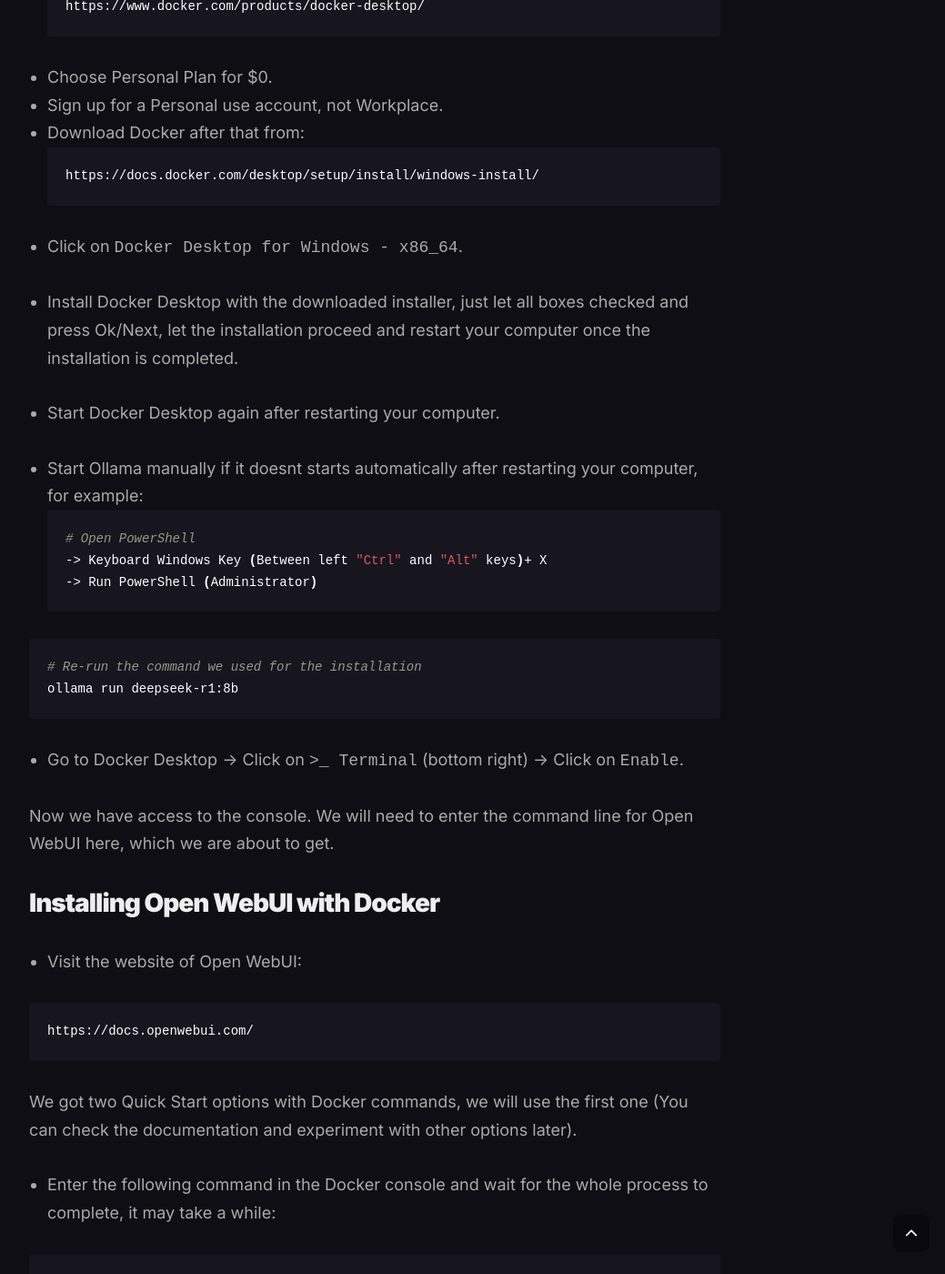
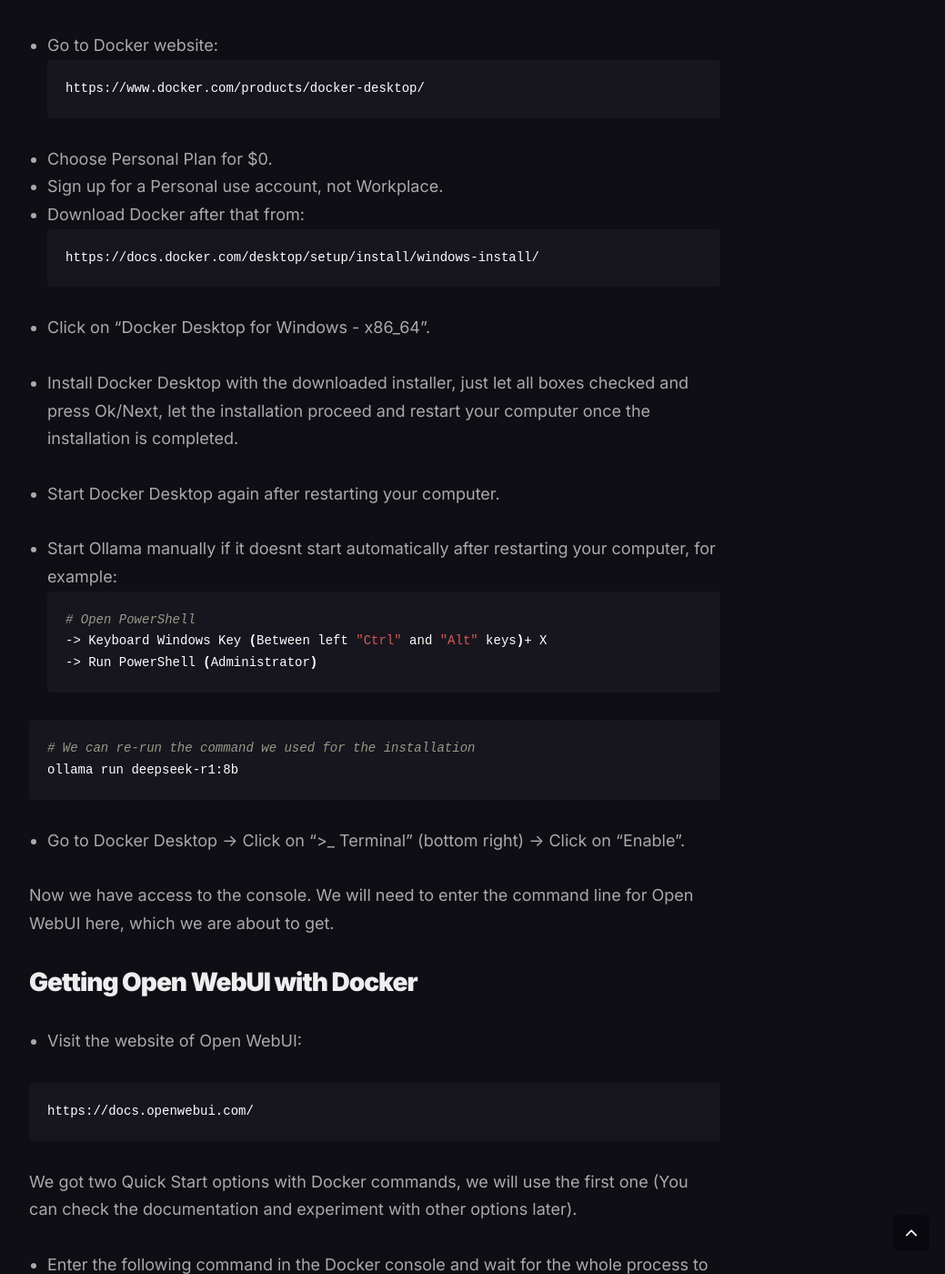
Before and after one commit to Vorkharium/vorkharium.github.io, a Jekyll site: the page built from _posts/2025-28-01-Deepseek-R1-with-Docker-and-Open-WebUI.md, in a window 1280 px wide and 1400 px high, scrolled down 2443 px. Shown: the whole window at 91% size, without its empty margins (228-1267 px from the left). Built offline with Jekyll 4.4.1, drawn with Linux system fonts in a browser that asks for light colours; some of the changed text lies outside the part shown.

Commit message:
Update 2025-28-01-Deepseek-R1-with-Docker-and-Open-WebUI.md

````diff
--- a/_posts/2025-28-01-Deepseek-R1-with-Docker-and-Open-WebUI.md
+++ b/_posts/2025-28-01-Deepseek-R1-with-Docker-and-Open-WebUI.md
@@ -12,7 +12,7 @@
 - Go to Ollama: https://ollama.com
 - Download the version for Windows (Or any other OS you are using): https://ollama.com/download
 - Open and install Ollama. A PowerShell window will appear once the process is completed.
-- Now can use PowerShell to install and run AI models using commands on PowerShell. For example, we can install Deepseek R1 (8b) with the following command:
+- Now we can use PowerShell to install and run AI models using commands on PowerShell. For example, we can install Deepseek R1 (8b) with the following command:
 ```shell
 ollama run deepseek-r1:8b
 ```
@@ -38,6 +38,7 @@
 | --------------- | -------------------- |
 | Llama 3.3 (70B) | ollama run llama3.3  |
 | Phi4 (14B)      | ollama run phi4      |
+
 ## Installing Docker
 We will use Docker and Open WebUI to simulate the web interface and make it look like Ch4tGPT following these steps:
 - Go to Docker website:
@@ -51,13 +52,13 @@
 https://docs.docker.com/desktop/setup/install/windows-install/
 ```
 
-- Click on `Docker Desktop for Windows - x86_64`.
+- Click on "Docker Desktop for Windows - x86_64".
 
 - Install Docker Desktop with the downloaded installer, just let all boxes checked and press Ok/Next, let the installation proceed and restart your computer once the installation is completed.
 
 - Start Docker Desktop again after restarting your computer.
 
-- Start Ollama manually if it doesnt starts automatically after restarting your computer, for example:
+- Start Ollama manually if it doesnt start automatically after restarting your computer, for example:
 ```shell
 # Open PowerShell
 -> Keyboard Windows Key (Between left "Ctrl" and "Alt" keys)+ X
@@ -65,15 +66,15 @@
 ```
 
 ```shell
-# Re-run the command we used for the installation
+# We can re-run the command we used for the installation
 ollama run deepseek-r1:8b
 ```
 
-- Go to Docker Desktop -> Click on `>_ Terminal` (bottom right) -> Click on `Enable`.
+- Go to Docker Desktop -> Click on ">_ Terminal" (bottom right) -> Click on "Enable".
 
 Now we have access to the console. We will need to enter the command line for Open WebUI here, which we are about to get.
 
-## Installing Open WebUI with Docker
+## Getting Open WebUI with Docker
 - Visit the website of Open WebUI:
 
 ```shell
````
Also changed, not shown: other parts of _posts/2025-28-01-Deepseek-R1-with-Docker-and-Open-WebUI.md (+1 -1 lines).
